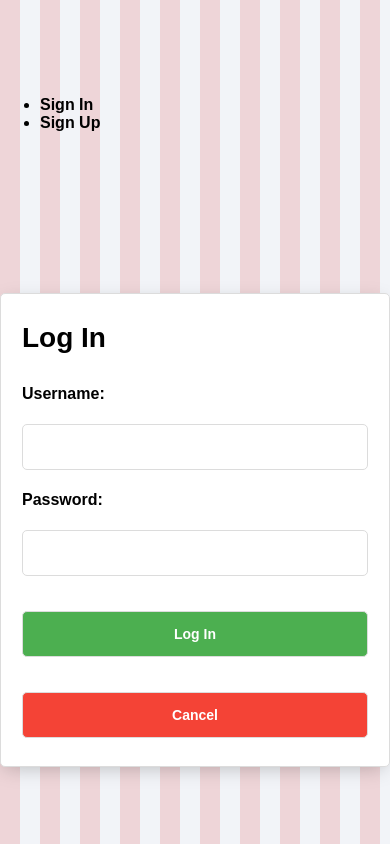
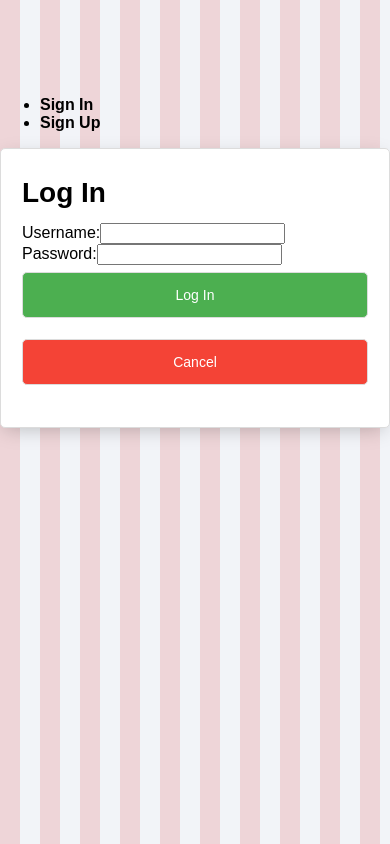
Before and after one commit to Mahdicoding1987/react-meetme-front-end, a React (Vite) app: page /signin in a window 390 px wide. Built offline with nearby package versions, Linux system fonts and the light colour scheme; no server answers; a web font is replaced by a local one.

Commit message:
Fixed Signin form CSS

```diff
--- a/src/components/SigninForm/SigninForm.jsx
+++ b/src/components/SigninForm/SigninForm.jsx
@@ -34,8 +34,8 @@ const SigninForm = (props) => {
   };
 
   return (
-    <main className={styles.container}>
-      <form autoComplete="off" onSubmit={handleSubmit}>
+    <main class="signin-container">
+      <form class="signin-form" autoComplete="off" onSubmit={handleSubmit}>
         <h1>Log In</h1>
         <p>{message}</p>
         <div>
--- a/src/components/SigninForm/SigninForm.module.css
+++ b/src/components/SigninForm/SigninForm.module.css
@@ -1,89 +1,12 @@
-.container {
-    height: 100%;
-    display: flex;
-    overflow: hidden;
-    align-items: center;
-  }
+.signin-container {
+  display: flex;
+  justify-content: center;
+  align-items: center;
+  min-height: 100vh;
+}
 
-  .container p {
-    margin: 0;
-    padding: 0px 0 10px;
-  }
-
-  .container img {
-    width: 65%;
-    max-width: 500px;
-  }
-
-  .container section {
-    width: 50%;
-    height: 100%;
-    display: flex;
-    padding: 28px 21px;
-    align-items: center;
-    flex-direction: column;
-    justify-content: center;
-  }
-
-  .container section:first-child {
-    background-color: #fdfeff;
-  }
-
-  .container input {
-    margin: 7px 0px 14px 0px;
-  }
-
-  .container input,
-  button {
-    width: 100%;
-    padding: 14px;
-    font-size: 14px;
-    border-radius: 5px;
-    border: 1px solid rgb(220, 220, 220);
-  }
-
-  .container div {
-    width: 100%;
-    display: flex;
-    flex-direction: column;
-  }
-
-  .container label {
-    font-weight: 600;
-    margin: 7px 0px 14px 0px;
-  }
-
-  .container button {
-    color: white;
-    font-weight: 600;
-    background: #00a0df;
-    margin: 21px 0px 0px 0px;
-  }
-
-  .container a {
-    border: none;
-    font-size: 14px;
-    background: none;
-    font-weight: 500;
-    margin-top: 14px;
-    text-align: center;
-    color: rgb(200, 200, 200);
-  }
-
-  input:focus {
-    outline: none;
-    border: 1px solid #00a0df;
-  }
-
-  @media only screen and (max-width: 912px) {
-    .container section {
-      width: 100%;
-      justify-content: flex-start;
-    }
-    .container section:first-child {
-      display: none;
-    }
-    .container form {
-      min-width: 100%;
-    }
-  }
+.signin-form {
+  width: 100%;
+  max-width: 400px;
+  padding: 2rem;
+}
```
